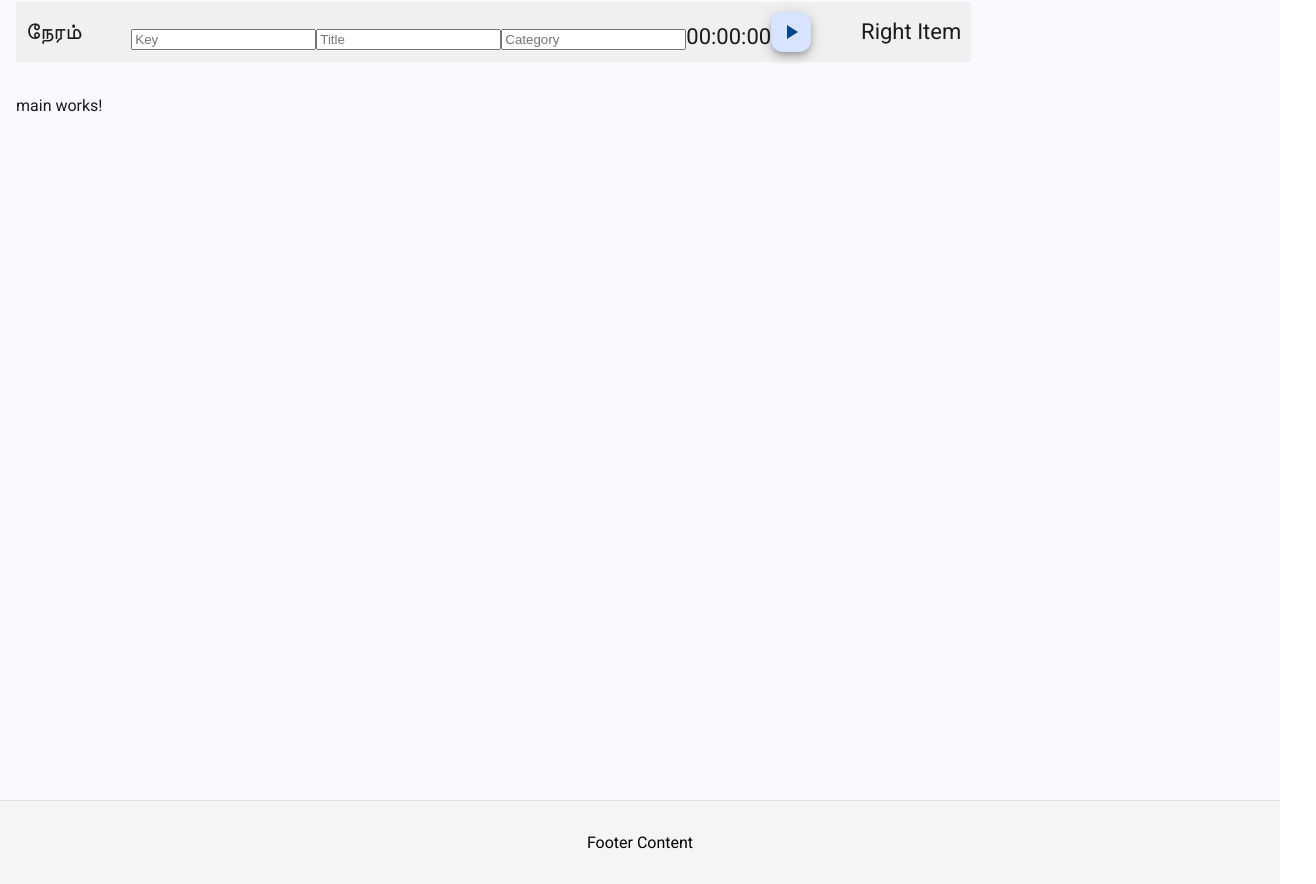
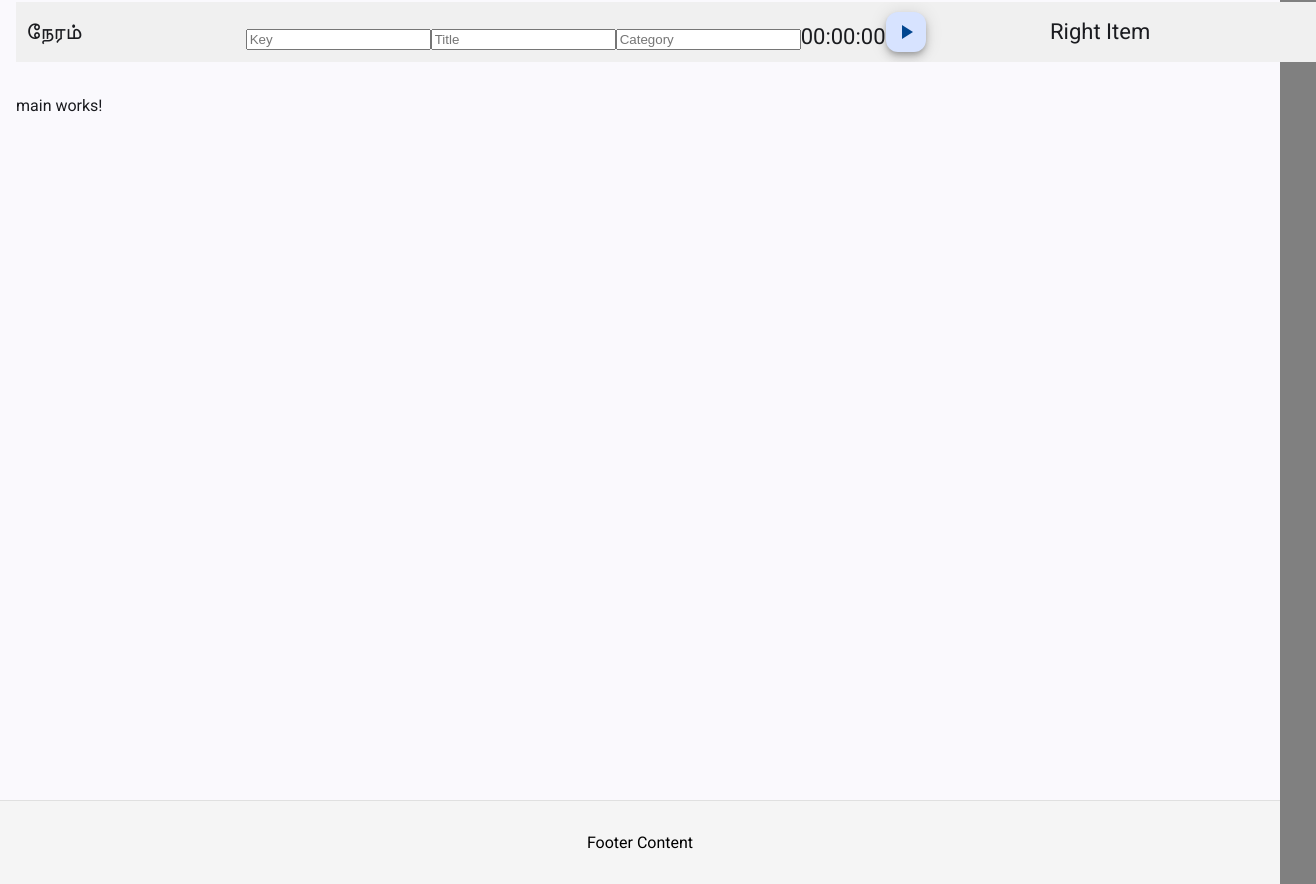
Before and after one commit to sathishid/neram, an Angular app: page / in a window 1280 px wide. Shown: the whole page, 1316 px wide, since content can reach past the window. Built offline with nearby package versions, Linux system fonts and the light colour scheme.

Commit message:
added some styles

```diff
--- a/src/app/components/a-job/a-job.component.html
+++ b/src/app/components/a-job/a-job.component.html
@@ -27,5 +27,4 @@
           </button>
 
     </form>
-
 </div>
--- a/src/app/components/a-job/a-job.component.scss
+++ b/src/app/components/a-job/a-job.component.scss
@@ -3,4 +3,6 @@
     justify-content: center;           /* Center the form fields */
     flex-grow: 1;                      /* Allow the form container to grow */
     margin: 0 20px;                   /* Optional margin for spacing */
+    height: 100%;                      /* Fill the entire height */
+    width: 100%;                       /* Fill the entire width */
 }
--- a/src/app/components/header-form/header-form.component.scss
+++ b/src/app/components/header-form/header-form.component.scss
@@ -1,11 +1,12 @@
-
 .flex-container {
     display: flex;                     /* Enable flexbox */
     justify-content: space-between;    /* Space items to the ends */
     align-items: center;               /* Center items vertically */
     padding: 10px;                     /* Optional padding */
     background-color: #f0f0f0;        /* Optional background color */
-    width: 100%;                       /* Full width of the browser window */
+    width: 100vw;                      /* Full width of the viewport */
+    max-width: 100%;                   /* Prevent overflow */
+    overflow: hidden;                  /* Hide overflow */
 }
 
 .form-container {
@@ -13,4 +14,11 @@
     justify-content: center;           /* Center the form fields */
     flex-grow: 1;                      /* Allow the form container to grow */
     margin: 0 20px;                   /* Optional margin for spacing */
+    flex-basis: 60%;                   /* Flexible width */
 }
+
+.right-item {
+    flex-shrink: 0;                    /* Prevent shrinking */
+    max-width: 100%;                   /* Ensure it stays within the container */
+    flex-basis: 20%;                   /* Set a basis for the right item */
+}
--- a/src/styles.scss
+++ b/src/styles.scss
@@ -1,4 +1,4 @@
 /* You can add global styles to this file, and also import other style files */
 
-html, body { height: 100%; }
-body { margin: 0; font-family: Roboto, "Helvetica Neue", sans-serif; }
+html, body { height: 100%; background-color: grey;}
+body { margin: 0; font-family: Roboto, "Helvetica Neue", sans-serif; background-color: lightblue;}
```
